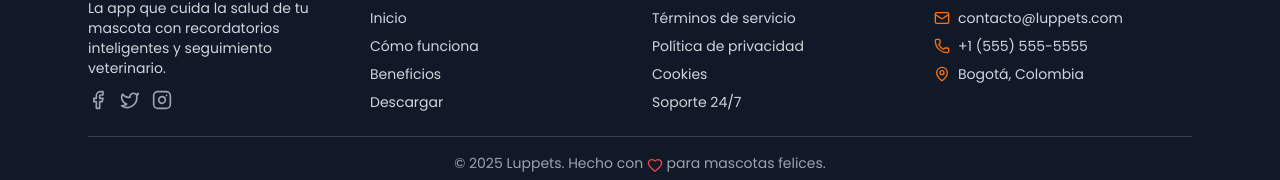
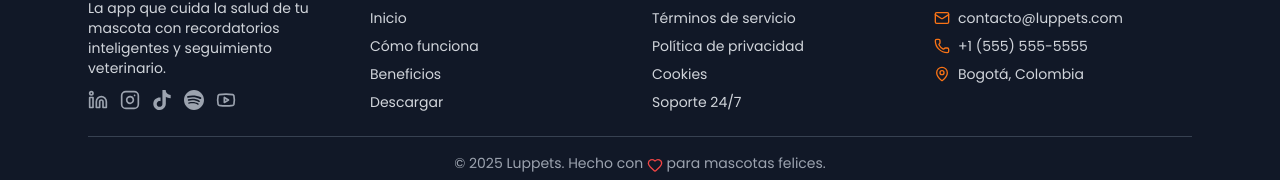
Before and after one commit to jhonCa11/luppets-landing, a Next.js app: page / in a window 1280 px wide. Shown: the part 4137-4317 px from the top of the page. Built offline with nearby package versions, Linux system fonts and the light colour scheme.

Commit message:
feat: integrate Google Tag Manager and update footer social links

```diff
--- a/src/app/components/sections/Footer.tsx
+++ b/src/app/components/sections/Footer.tsx
@@ -1,4 +1,4 @@
-import { Mail, Phone, MapPin, Facebook, Twitter, Instagram, Heart } from 'lucide-react';
+import { Mail, Phone, MapPin, Linkedin, Instagram, Heart, Youtube } from 'lucide-react';
 
 export default function Footer() {
   return (
@@ -12,14 +12,54 @@ export default function Footer() {
               La app que cuida la salud de tu mascota con recordatorios inteligentes y seguimiento veterinario.
             </p>
             <div className="flex space-x-3">
-              <a href="#" className="text-gray-400 hover:text-orange-500 transition-colors duration-300">
-                <Facebook className="w-5 h-5" />
+              <a
+                href="https://linkedin.com/company/luppets"
+                target="_blank"
+                rel="noopener noreferrer"
+                className="text-gray-400 hover:text-orange-500 transition-colors duration-300"
+                aria-label="LinkedIn"
+              >
+                <Linkedin className="w-5 h-5" />
               </a>
-              <a href="#" className="text-gray-400 hover:text-orange-500 transition-colors duration-300">
-                <Twitter className="w-5 h-5" />
+              <a
+                href="https://instagram.com/luppets_"
+                target="_blank"
+                rel="noopener noreferrer"
+                className="text-gray-400 hover:text-orange-500 transition-colors duration-300"
+                aria-label="Instagram"
+              >
+                <Instagram className="w-5 h-5" />
               </a>
-              <a href="#" className="text-gray-400 hover:text-orange-500 transition-colors duration-300">
-                <Instagram className="w-5 h-5" />
+              <a
+                href="https://tiktok.com/@luppets_"
+                target="_blank"
+                rel="noopener noreferrer"
+                className="text-gray-400 hover:text-orange-500 transition-colors duration-300"
+                aria-label="TikTok"
+              >
+                <svg className="w-5 h-5" fill="currentColor" viewBox="0 0 24 24">
+                  <path d="M12.525.02c1.31-.02 2.61-.01 3.91-.02.08 1.53.63 3.09 1.75 4.17 1.12 1.11 2.7 1.62 4.24 1.79v4.03c-1.44-.05-2.89-.35-4.2-.97-.57-.26-1.1-.59-1.62-.93-.01 2.92.01 5.84-.02 8.75-.08 1.4-.54 2.79-1.35 3.94-1.31 1.92-3.58 3.17-5.91 3.21-1.43.08-2.86-.31-4.08-1.03-2.02-1.19-3.44-3.37-3.65-5.71-.02-.5-.03-1-.01-1.49.18-1.9 1.12-3.72 2.58-4.96 1.66-1.44 3.98-2.13 6.15-1.72.02 1.48-.04 2.96-.04 4.44-.99-.32-2.15-.23-3.02.37-.63.41-1.11 1.04-1.36 1.75-.21.51-.15 1.07-.14 1.61.24 1.64 1.82 3.02 3.5 2.87 1.12-.01 2.19-.66 2.77-1.61.19-.33.4-.67.41-1.06.1-1.79.06-3.57.07-5.36.01-4.03-.01-8.05.02-12.07z"/>
+                </svg>
+              </a>
+              <a
+                href="https://open.spotify.com/episode/7KvjZVUAov0sVNY6DEtEvf"
+                target="_blank"
+                rel="noopener noreferrer"
+                className="text-gray-400 hover:text-orange-500 transition-colors duration-300"
+                aria-label="Spotify"
+              >
+                <svg className="w-5 h-5" fill="currentColor" viewBox="0 0 24 24">
+                  <path d="M12 0C5.4 0 0 5.4 0 12s5.4 12 12 12 12-5.4 12-12S18.66 0 12 0zm5.521 17.34c-.24.359-.66.48-1.021.24-2.82-1.74-6.36-2.101-10.561-1.141-.418.122-.779-.179-.899-.539-.12-.421.18-.78.54-.9 4.56-1.021 8.52-.6 11.64 1.32.42.18.479.659.301 1.02zm1.44-3.3c-.301.42-.841.6-1.262.3-3.239-1.98-8.159-2.58-11.939-1.38-.479.12-1.02-.12-1.14-.6-.12-.48.12-1.021.6-1.141C9.6 9.9 15 10.561 18.72 12.84c.361.181.54.78.241 1.2zm.12-3.36C15.24 8.4 8.82 8.16 5.16 9.301c-.6.179-1.2-.181-1.38-.721-.18-.601.18-1.2.72-1.381 4.26-1.26 11.28-1.02 15.721 1.621.539.3.719 1.02.419 1.56-.299.421-1.02.599-1.559.3z"/>
+                </svg>
+              </a>
+              <a
+                href="https://www.youtube.com/@Luppets"
+                target="_blank"
+                rel="noopener noreferrer"
+                className="text-gray-400 hover:text-orange-500 transition-colors duration-300"
+                aria-label="YouTube"
+              >
+                <Youtube className="w-5 h-5" />
               </a>
             </div>
           </div>
--- a/src/app/layout.tsx
+++ b/src/app/layout.tsx
@@ -1,6 +1,7 @@
 import type { Metadata } from "next";
 import { Poppins } from "next/font/google";
 import "./globals.css";
+import Script from "next/script";
 
 const poppins = Poppins({
   subsets: ["latin"],
@@ -37,7 +38,32 @@ export default function RootLayout({
 }) {
   return (
     <html lang="es">
+      <head>
+        {/* Google Tag Manager */}
+        <Script
+          id="gtm"
+          strategy="afterInteractive"
+          dangerouslySetInnerHTML={{
+            __html: `
+              (function(w,d,s,l,i){w[l]=w[l]||[];w[l].push({'gtm.start':
+              new Date().getTime(),event:'gtm.js'});var f=d.getElementsByTagName(s)[0],
+              j=d.createElement(s),dl=l!='dataLayer'?'&l='+l:'';j.async=true;j.src=
+              'https://www.googletagmanager.com/gtm.js?id='+i+dl;f.parentNode.insertBefore(j,f);
+              })(window,document,'script','dataLayer','GTM-K7JNQWM6');
+            `,
+          }}
+        />
+      </head>
       <body className={`${poppins.variable} antialiased`}>
+        {/* Google Tag Manager (noscript) */}
+        <noscript>
+          <iframe
+            src="https://www.googletagmanager.com/ns.html?id=GTM-K7JNQWM6"
+            height="0"
+            width="0"
+            style={{ display: 'none', visibility: 'hidden' }}
+          />
+        </noscript>
         {children}
       </body>
     </html>
--- /dev/null
+++ b/src/app/sitemap.ts
@@ -0,0 +1,44 @@
+import { MetadataRoute } from 'next'
+
+export default function sitemap(): MetadataRoute.Sitemap {
+  const baseUrl = 'https://luppets.com'
+
+  return [
+    {
+      url: baseUrl,
+      lastModified: new Date(),
+      changeFrequency: 'monthly',
+      priority: 1,
+    },
+    {
+      url: `${baseUrl}/#problema`,
+      lastModified: new Date(),
+      changeFrequency: 'monthly',
+      priority: 0.8,
+    },
+    {
+      url: `${baseUrl}/#beneficios`,
+      lastModified: new Date(),
+      changeFrequency: 'monthly',
+      priority: 0.8,
+    },
+    {
+      url: `${baseUrl}/#testimonios`,
+      lastModified: new Date(),
+      changeFrequency: 'weekly',
+      priority: 0.7,
+    },
+    {
+      url: `${baseUrl}/#como-funciona`,
+      lastModified: new Date(),
+      changeFrequency: 'monthly',
+      priority: 0.8,
+    },
+    {
+      url: `${baseUrl}/#seguridad`,
+      lastModified: new Date(),
+      changeFrequency: 'monthly',
+      priority: 0.7,
+    },
+  ]
+}
```
